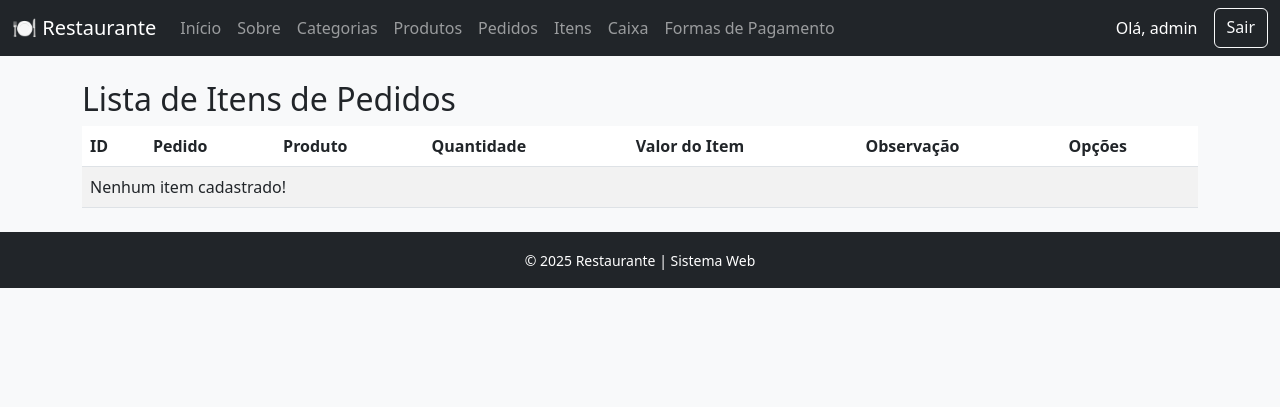
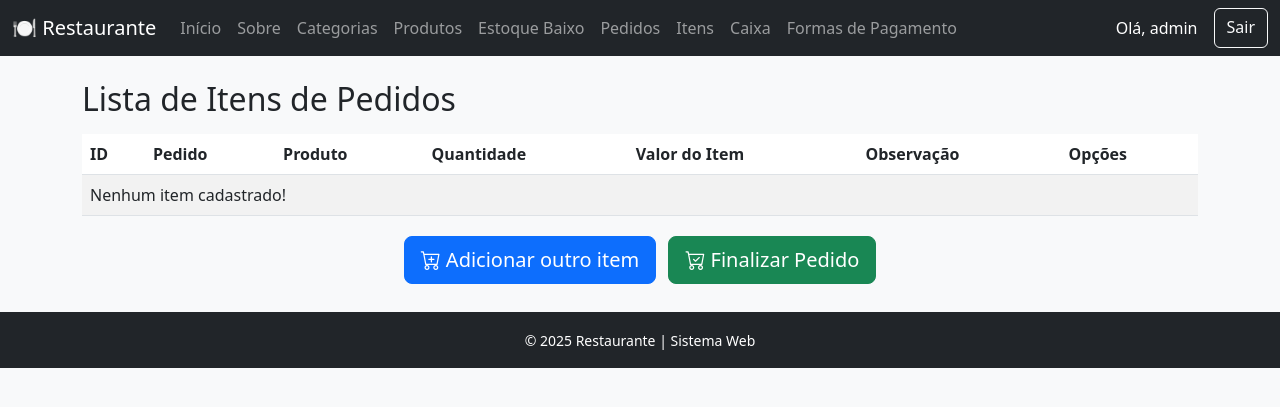
Before and after one commit to JoaoCampos0010/ProgWeb, a Django app: page /listar/itens/ in a window 1280 px wide. Shown: the top 407 px of the page. Run offline with Django 4.2, Linux system fonts and the light colour scheme; a user stored in the database is signed in; data that the repository does not hold is empty.

Commit message:
ajuste dos itens , controle de estoque , correção no caixa , status para pedidos , e calculo automatico do pedido e seus itens

```diff
--- a/paginasweb/admin.py
+++ b/paginasweb/admin.py
@@ -1,10 +1,11 @@
 from django.contrib import admin
-from .models import Categoria, FormaPagamento, Caixa, Produto, Pedido, Itens
+from .models import Categoria, FormaPagamento, Caixa, Produto, Pedido, Itens, Status
 
 admin.site.register(Categoria)
 admin.site.register(FormaPagamento)
 admin.site.register(Caixa)
 admin.site.register(Produto)
+admin.site.register(Status)
 admin.site.register(Pedido)
 admin.site.register(Itens)
 # Register your models here.
--- a/paginasweb/templates/paginasweb/base.html
+++ b/paginasweb/templates/paginasweb/base.html
@@ -7,6 +7,9 @@
 
     <!-- Bootstrap 5 -->
     <link href="https://cdn.jsdelivr.net/npm/bootstrap@5.3.0/dist/css/bootstrap.min.css" rel="stylesheet">
+
+    {% comment %} ícones do Bootstrap {% endcomment %}
+    <link rel="stylesheet" href="https://cdn.jsdelivr.net/npm/bootstrap-icons@1.13.1/font/bootstrap-icons.min.css">
 </head>
 <body style="background-color: #f8f9fa;">
 
@@ -22,6 +25,7 @@
                     <!-- Links de Listagem -->
                     <li class="nav-item"><a class="nav-link" href="{% url 'listar_categoria' %}">Categorias</a></li>
                     <li class="nav-item"><a class="nav-link" href="{% url 'listar_produto' %}">Produtos</a></li>
+                    <li class="nav-item"><a class="nav-link" href="{% url 'listar_estoque_baixo' %}">Estoque Baixo</a></li>
                     <li class="nav-item"><a class="nav-link" href="{% url 'listar_pedido' %}">Pedidos</a></li>
                     <li class="nav-item"><a class="nav-link" href="{% url 'listar_itens' %}">Itens</a></li>
                     <li class="nav-item"><a class="nav-link" href="{% url 'listar_caixa' %}">Caixa</a></li>
--- a/paginasweb/templates/paginasweb/listar_caixa.html
+++ b/paginasweb/templates/paginasweb/listar_caixa.html
@@ -23,8 +23,8 @@
             <td>R$ {{ caixa.valor_inicial }}</td>
             <td>R$ {{ caixa.valor_final }}</td>
             <td>
-                <a href="{% url 'atualizar_caixa' caixa.pk %} class="btn btn-warning btn-sm"">📝</a>
-                <a href="{% url 'excluir_caixa' caixa.pk %} class="btn btn-danger btn-sm"">❌</a>
+                <a href="{% url 'atualizar_caixa' caixa.pk %}" class="btn btn-warning btn-sm">📝</a>
+                <a href="{% url 'excluir_caixa' caixa.pk %}" class="btn btn-danger btn-sm">❌</a>
             </td>
         </tr>
         {% empty %}
--- a/paginasweb/templates/paginasweb/listar_forma_pagamento.html
+++ b/paginasweb/templates/paginasweb/listar_forma_pagamento.html
@@ -10,7 +10,7 @@
     {% for objeto in object_list %}
     <tr>
         <td>{{objeto.pk}}</td>
-        <td>{{objeto.nome}}</td>
+        <td>{{objeto.tipo}}</td>
         <td>
             <a href="{% url "atualizar_forma_pagamento" objeto.pk %}" class="btn btn-warning btn-sm">📝</a>
             <a href="{% url "excluir_forma_pagamento" objeto.pk %}" class="btn btn-danger btn-sm">❌</a>
--- a/paginasweb/templates/paginasweb/listar_itens.html
+++ b/paginasweb/templates/paginasweb/listar_itens.html
@@ -3,7 +3,7 @@
 
 <h2>Lista de Itens de Pedidos</h2>
 
-<table class="table table-striped">
+<table class="table table-striped my-3">
     <thead>
         <tr>
             <th>ID</th>
@@ -37,4 +37,16 @@
     </tbody>
 </table>
 
+<p class="text-center my-2">
+    <a href="{% url 'cadastrar_itens' %}" class="btn btn-primary btn-lg m-1">
+        <i class="bi bi-cart-plus"></i>
+        Adicionar outro item
+    </a>
+
+    <a href="{% url 'cadastrar_pedido' %}" class="btn btn-success btn-lg m-1">
+        <i class="bi bi-cart-check"></i>
+        Finalizar Pedido
+    </a>
+</p>
+
 {% endblock %}
--- a/paginasweb/templates/paginasweb/listar_pedido.html
+++ b/paginasweb/templates/paginasweb/listar_pedido.html
@@ -7,9 +7,9 @@
     <thead>
         <tr>
             <th>ID</th>
+            <th>Status</th>
             <th>Data e Hora</th>
             <th>Cliente</th>
-            <th>Status</th>
             <th>Valor Total</th>
             <th>Forma de Pagamento</th>
             <th>Opções</th>
@@ -19,9 +19,11 @@
         {% for pedido in object_list %}
         <tr>
             <td>{{ pedido.pk }}</td>
+            <td>
+                <small class="d-inline-block py-1 px-2 rounded border" style="background-color: {{ pedido.status.cor }};">{{ pedido.status.nome }}</small>
+            </td>
             <td>{{ pedido.data_hora|date:"d/m/Y H:i" }}</td>
             <td>{{ pedido.cliente }}</td>
-            <td>{{ pedido.status }}</td>
             <td>R$ {{ pedido.valor_total }}</td>
             <td>{{ pedido.forma_pagamento.tipo }}</td>
             <td>
--- a/paginasweb/templates/paginasweb/listar_produto.html
+++ b/paginasweb/templates/paginasweb/listar_produto.html
@@ -1,7 +1,7 @@
 {% extends 'paginasweb/base.html' %}
 {% block content %}
 
-<h2>Lista de Produtos</h2>
+<h2>{{titulo}}</h2>
 
 <table class="table table-striped">
     <thead>
@@ -31,7 +31,7 @@
         </tr>
         {% empty %}
         <tr>
-            <td colspan="7">Nenhum produto cadastrado!</td>
+            <td colspan="7">Nenhum produto encontrado!</td>
         </tr>
         {% endfor %}
     </tbody>
--- a/paginasweb/urls.py
+++ b/paginasweb/urls.py
@@ -4,7 +4,7 @@ from .views import (
     CategoriaCreate, ProdutoCreate, PedidoCreate, ItensCreate, CaixaCreate, FormaPagamentoCreate,
     CategoriaUpdate, ProdutoUpdate, PedidoUpdate, ItensUpdate, CaixaUpdate, FormaPagamentoUpdate,
     CategoriaDelete, ProdutoDelete, PedidoDelete, ItensDelete, CaixaDelete, FormaPagamentoDelete,
-    CategoriaList, ProdutoList, PedidoList, ItensList, CaixaList, FormaPagamentoList
+    CategoriaList, ProdutoList, PedidoList, ItensList, CaixaList, FormaPagamentoList, EstoqueBaixoList
 )
 from django.contrib.auth import views as auth_views
 
@@ -15,7 +15,7 @@ urlpatterns = [
         extra_context={'titulo': 'Entrar', 'botao': 'Entrar'}
     ), name="Login"),
 
-    path("sair/", auth_views.LogoutView.as_view(), name="logout"),
+    path("sair/", auth_views.LogoutView.as_view(next_page="Login"), name="logout"),
 
     # Páginas principais
     path('', IndexView.as_view(), name='index'),
@@ -24,7 +24,7 @@ urlpatterns = [
     # Cadastro
     path("cadastrar/categoria/", CategoriaCreate.as_view(), name="cadastrar_categoria"),
     path("cadastrar/produto/", ProdutoCreate.as_view(), name="cadastrar_produto"),
-    path("cadastrar/pedido/", PedidoCreate.as_view(), name="cadastrar_pedido"),
+    path("finalizar/pedido/", PedidoCreate.as_view(), name="cadastrar_pedido"),
     path("cadastrar/itens/", ItensCreate.as_view(), name="cadastrar_itens"),
     path("cadastrar/caixa/", CaixaCreate.as_view(), name="cadastrar_caixa"),
     path("cadastrar/forma-pagamento/", FormaPagamentoCreate.as_view(), name="cadastrar_forma_pagamento"),
@@ -48,6 +48,7 @@ urlpatterns = [
     # Listagem
     path("listar/categoria/", CategoriaList.as_view(), name="listar_categoria"),
     path("listar/produto/", ProdutoList.as_view(), name="listar_produto"),
+    path("listar/estoque-baixo/", EstoqueBaixoList.as_view(), name="listar_estoque_baixo"),
     path("listar/pedido/", PedidoList.as_view(), name="listar_pedido"),
     path("listar/itens/", ItensList.as_view(), name="listar_itens"),
     path("listar/caixa/", CaixaList.as_view(), name="listar_caixa"),
--- a/paginasweb/views.py
+++ b/paginasweb/views.py
@@ -2,9 +2,9 @@ from django.views.generic import TemplateView
 from django.views.generic.edit import CreateView, UpdateView, DeleteView
 from django.views.generic.list import ListView
 from django.urls import reverse_lazy
-from .models import Categoria, Produto, Pedido, Itens, Caixa, FormaPagamento
+from .models import Categoria, Produto, Pedido, Itens, Caixa, FormaPagamento, Status
 from django.contrib.auth.mixins import LoginRequiredMixin
-
+from django.utils import timezone
 
 
 class IndexView(LoginRequiredMixin, TemplateView):
@@ -15,6 +15,7 @@ class IndexView(LoginRequiredMixin, TemplateView):
         context = super().get_context_data(**kwargs)
         context['produto_count'] = Produto.objects.count()
         context['pedido_count'] = Pedido.objects.count()
+        context['estoque_baixo'] = Produto.objects.filter(estoque__lt=5).count()
         return context
 
 class SobreView(LoginRequiredMixin, TemplateView):
@@ -40,24 +41,78 @@ class ProdutoCreate(LoginRequiredMixin, CreateView):
 
 class PedidoCreate(LoginRequiredMixin, CreateView):
     model = Pedido
-    template_name = 'paginasweb/form.html'
-    fields = ['cliente', 'status', 'valor_total', 'forma_pagamento']
+    template_name = 'paginasweb/form-pedido.html'
+    fields = ['cliente',  'forma_pagamento']
     success_url = reverse_lazy('listar_pedido')
     login_url = 'Login'
-    extra_context = {'titulo': 'Cadastrar Pedido', 'botao': 'Cadastrar'}
+    extra_context = {'titulo': 'Finalizar Pedido', 'botao': 'Finalizar'}
+
+    # Validar o formulário
+    def form_valid(self, form):
+
+        # Pega todos os itens
+        itens = Itens.objects.filter(pedido__isnull=True)
+
+        # Verifica se tem o estoque dos itens adicionados
+        msg_erro_estoque = ""
+        for item in itens:
+            if item.produto.estoque < item.quantidade:
+                msg_erro_estoque += f'Produto {item.produto.nome} sem estoque suficiente.\n'
+
+        if msg_erro_estoque:
+            form.add_error(None, msg_erro_estoque)
+            return self.form_invalid(form)
+
+        # Se não tem itens adicionados, da erro no formulário
+        if not itens.exists():
+            form.add_error(None, 'Adicione itens ao pedido.')
+            return self.form_invalid(form)
+
+        # Registra o pedido no banco de dados
+        url = super().form_valid(form)
+
+        # Calcula o valor total do pedido
+        valor_total = 0
+
+        for item in itens:
+            # associa a este pedido
+            item.pedido = self.object
+            # diminuir o estoque do item
+            item.produto.estoque -= item.quantidade
+            # atualiza o banco de dados
+            item.save()
+
+            # Atualiza o valor total
+            valor_total += item.valor_item
+
+        # atualiza no banco o valor total correto
+        self.object.valor_total = valor_total
+        self.object.save()
+
+        return url
+
+    def get_context_data(self, **kwargs):
+        context = super().get_context_data(**kwargs)
+        context['itens'] = Itens.objects.filter(pedido__isnull=True)
+        return context
 
 class ItensCreate(LoginRequiredMixin, CreateView):
     model = Itens
     template_name = 'paginasweb/form.html'
-    fields = ['quantidade', 'valor_item', 'observacao', 'produto', 'pedido']
+    fields = ['produto', 'quantidade', 'observacao']
     success_url = reverse_lazy('listar_itens')
     login_url = 'Login'
     extra_context = {'titulo': 'Adicionar Item ao Pedido', 'botao': 'Adicionar'}
 
+    def form_valid(self, form):
+        form.instance.valor_item = form.instance.produto.preco * form.instance.quantidade
+        return super().form_valid(form)
+
+
 class CaixaCreate(LoginRequiredMixin, CreateView):
     model = Caixa
     template_name = 'paginasweb/form.html'
-    fields = ['valor_inicial', 'valor_final']
+    fields = ['valor_inicial']
     success_url = reverse_lazy('listar_caixa')
     login_url = 'Login'
     extra_context = {'titulo': 'Abrir Caixa', 'botao': 'Abrir'}
@@ -94,27 +149,31 @@ class ProdutoUpdate(LoginRequiredMixin,  UpdateView):
 
 class PedidoUpdate(LoginRequiredMixin,  UpdateView):
     model = Pedido
-    template_name = 'paginasweb/form.html'
-    fields = ['cliente', 'status', 'valor_total', 'forma_pagamento']
+    template_name = 'paginasweb/form-pedido.html'
+    fields = [ 'status']
     success_url = reverse_lazy('listar_pedido')
     login_url = 'Login'
-    extra_context = {'titulo': 'Cadastrar Pedido', 'botao': 'Cadastrar'}
+    extra_context = {'titulo': 'Atualizar status do Pedido', 'botao': 'Atualizar', 'pedido': True}
 
 class ItensUpdate(LoginRequiredMixin,  UpdateView):
     model = Itens
     template_name = 'paginasweb/form.html'
-    fields = ['quantidade', 'valor_item', 'observacao', 'produto', 'pedido']
+    fields = ['produto', 'quantidade', 'observacao']
     success_url = reverse_lazy('listar_itens')
     login_url = 'Login'
-    extra_context = {'titulo': 'Adicionar Item ao Pedido', 'botao': 'Adicionar'}
+    extra_context = {'titulo': 'Editar Item do Pedido', 'botao': 'Atualizar'}
 
 class CaixaUpdate(LoginRequiredMixin,   UpdateView):
     model = Caixa
     template_name = 'paginasweb/form.html'
-    fields = ['valor_inicial', 'valor_final']
+    fields = [ 'valor_final']
     success_url = reverse_lazy('listar_caixa')
     login_url = 'Login'
-    extra_context = {'titulo': 'Abrir Caixa', 'botao': 'Abrir'}
+    extra_context = {'titulo': 'Fechar Caixa', 'botao': 'Fechar'}
+
+    def form_valid(self, form):
+        form.instance.data_fechamento = timezone.now()
+        return super().form_valid(form)
 
 class FormaPagamentoUpdate(LoginRequiredMixin,   UpdateView):
     model = FormaPagamento
@@ -185,6 +244,14 @@ class ProdutoList( ListView):
     model = Produto
     template_name = 'paginasweb/listar_produto.html'
     success_url = reverse_lazy('index')
+    extra_context = {'titulo': 'Lista de Produtos'}
+
+
+class EstoqueBaixoList(ProdutoList):
+    extra_context = {'titulo': 'Produtos com Estoque Baixo (menor que 5 unidades)'}
+    def get_queryset(self):
+        return super().get_queryset().filter(estoque__lt=5)
+
 
 class PedidoList( ListView):
     model = Pedido
@@ -196,6 +263,9 @@ class ItensList( ListView):
     template_name = 'paginasweb/listar_itens.html'
     success_url = reverse_lazy('index')
 
+    def get_queryset(self):
+        return super().get_queryset().filter(pedido__isnull=True)
+
 class CaixaList( ListView):
     model = Caixa
     template_name = 'paginasweb/listar_caixa.html'
```
Also changed, not shown: paginasweb/models.py (+39 -7 lines), paginasweb/templates/paginasweb/form-pedido.html (added, +54 -0 lines), paginasweb/templates/paginasweb/index.html (+11 -3 lines), paginasweb/migrations/0002_alter_caixa_data_fechamento_alter_caixa_valor_final_and_more.py (added), paginasweb/migrations/0003_alter_itens_observacao.py (added), paginasweb/migrations/0004_status_alter_pedido_status.py (added).
